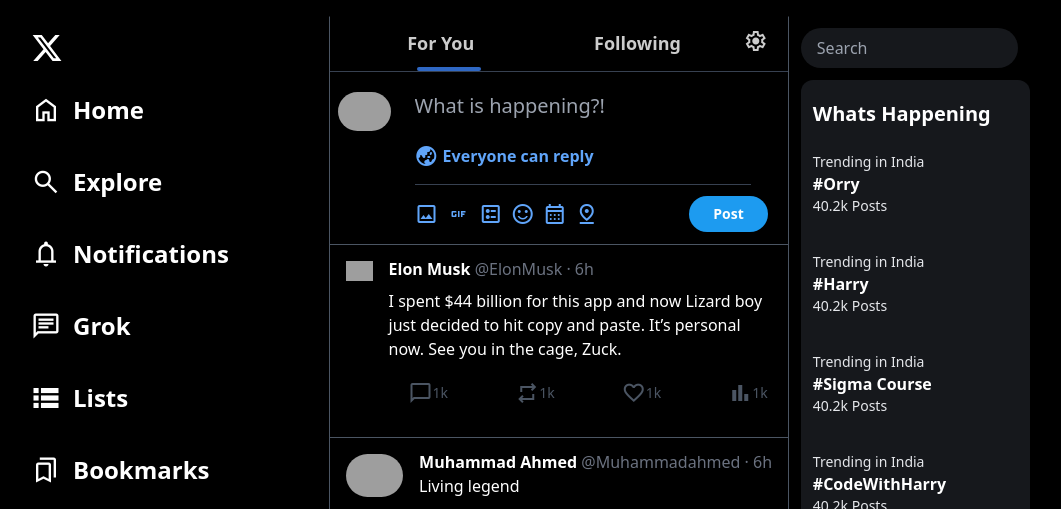
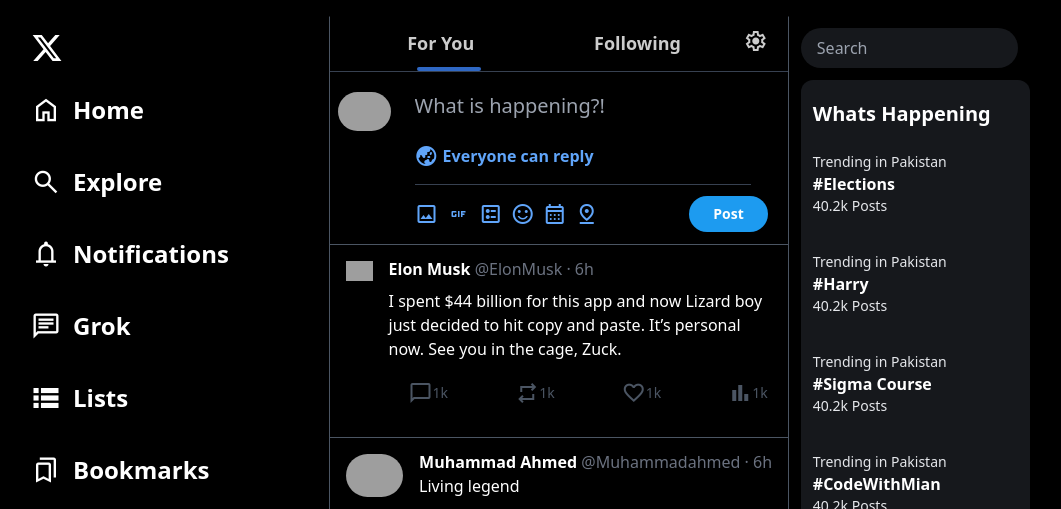
Before and after one commit to Dr-MAhmed/x.com, a website built with Vite: page index.html in a window 1280 px wide. Shown: the top 509 px of the page, without its empty margins (33-1094 px from the left). Built offline with nearby package versions, Linux system fonts and the light colour scheme; grey boxes are pictures that could not be loaded.

Commit message:
tranding

```diff
--- a/index.html
+++ b/index.html
@@ -433,26 +433,26 @@
         >
           <h1 class="text-xl font-bold px-3">Whats Happening</h1>
           <div class="item p-3 hover:bg-gray-800 cursor-pointer px-3">
-            <div class="text-sm text-gray-200">Trending in India</div>
-            <div class="font-bold">#Orry</div>
+            <div class="text-sm text-gray-200">Trending in Pakistan</div>
+            <div class="font-bold">#Elections</div>
             <div class="text-sm text-gray-200">40.2k Posts</div>
           </div>
 
           <div class="item p-3 hover:bg-gray-800 cursor-pointer px-3">
-            <div class="text-sm text-gray-200">Trending in India</div>
+            <div class="text-sm text-gray-200">Trending in Pakistan</div>
             <div class="font-bold">#Harry</div>
             <div class="text-sm text-gray-200">40.2k Posts</div>
           </div>
 
           <div class="item p-3 hover:bg-gray-800 cursor-pointer px-3">
-            <div class="text-sm text-gray-200">Trending in India</div>
+            <div class="text-sm text-gray-200">Trending in Pakistan</div>
             <div class="font-bold">#Sigma Course</div>
             <div class="text-sm text-gray-200">40.2k Posts</div>
           </div>
 
           <div class="item p-3 hover:bg-gray-800 cursor-pointer px-3">
-            <div class="text-sm text-gray-200">Trending in India</div>
-            <div class="font-bold">#CodeWithHarry</div>
+            <div class="text-sm text-gray-200">Trending in Pakistan</div>
+            <div class="font-bold">#CodeWithMian</div>
             <div class="text-sm text-gray-200">40.2k Posts</div>
           </div>
         </div>
```
